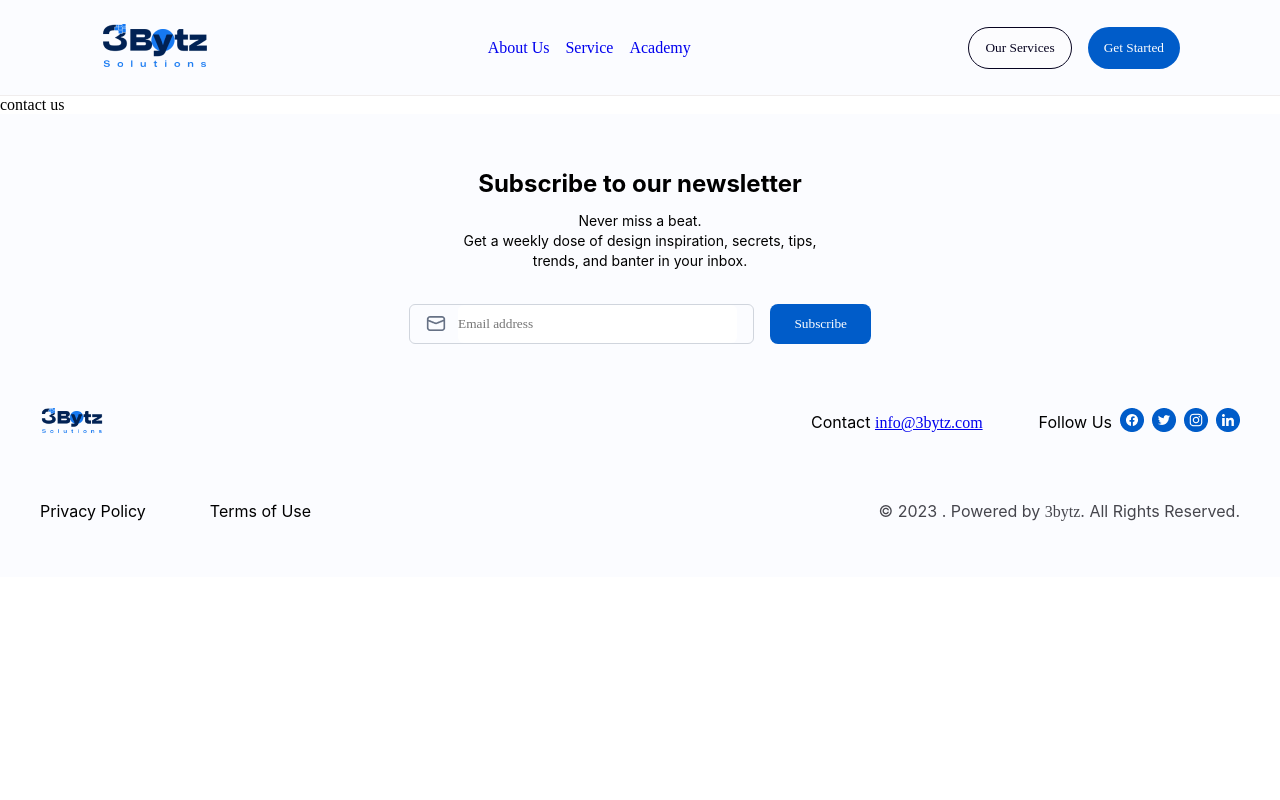
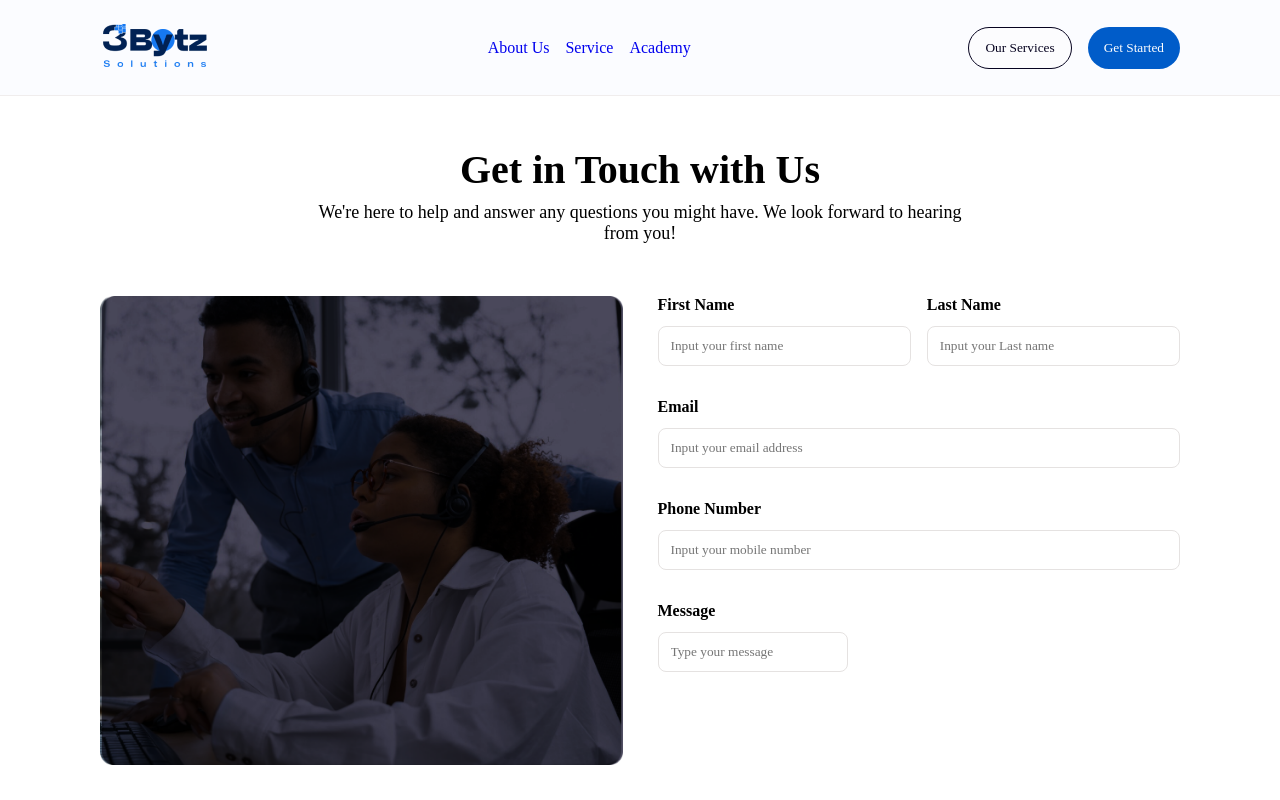
Before and after one commit to M0hamm0d/3bytz, a Vue app: page /contact in a window 1280 px wide. Shown: the top 800 px of the page. Built offline with nearby package versions, Linux system fonts and the light colour scheme.

Commit message:
working on contact page

```diff
--- a/src/views/ContactView.vue
+++ b/src/views/ContactView.vue
@@ -1,3 +1,133 @@
+<script setup></script>
 <template>
-  <div class="">contact us</div>
+  <div class="container">
+    <div class="header">
+      <h1>Get in Touch with Us</h1>
+      <p>
+        We're here to help and answer any questions you might have. We look
+        forward to hearing from you!
+      </p>
+    </div>
+    <div class="location-container">
+      <div class="location">
+        <div class="location-img">
+          <img src="../assets/images/location-logo.png" alt="" />
+        </div>
+        <div class="location-address">
+          <div class="names">
+            <div class="">
+              <h3>First Name</h3>
+              <input type="text" placeholder="Input your first name" />
+            </div>
+            <div class="">
+              <h3>Last Name</h3>
+              <input type="text" placeholder="Input your Last name" />
+            </div>
+          </div>
+          <div class="email">
+            <h3>Email</h3>
+            <input type="text" placeholder="Input your email address" />
+          </div>
+          <div class="phone-no">
+            <h3>Phone Number</h3>
+            <input type="text" placeholder="Input your mobile number" />
+          </div>
+          <div class="message">
+            <h3>Message</h3>
+            <div class="input">
+              <input type="text" placeholder="Type your message" />
+            </div>
+          </div>
+        </div>
+      </div>
+    </div>
+  </div>
 </template>
+<style scoped>
+.container {
+  display: flex;
+  flex-direction: column;
+  padding: 50px 100px 50px 100px;
+  gap: 52px;
+}
+.header {
+  display: flex;
+  flex-direction: column;
+  gap: 8px;
+}
+.header h1 {
+  text-align: center;
+  font-size: 40px;
+  font-weight: 600;
+  line-height: 48px;
+}
+.header p {
+  width: 644px;
+  text-align: center;
+  margin: 0 auto;
+  font-size: 18px;
+}
+.location-container {
+  display: flex;
+  flex-direction: column;
+  gap: 35px;
+}
+.location {
+  display: flex;
+  gap: 35px;
+}
+.location-img {
+  position: relative;
+  width: 100%;
+  flex: 1;
+}
+.location-img img {
+  width: 100%;
+}
+.location-address {
+  flex: 1;
+  display: flex;
+  flex-direction: column;
+  gap: 32px;
+}
+.names {
+  display: flex;
+  gap: 16px;
+}
+.names > div {
+  flex: 1;
+  display: flex;
+  flex-direction: column;
+  gap: 12px;
+}
+.message {
+  display: flex;
+  flex-direction: column;
+  gap: 12px;
+  height: 100%;
+}
+.location-address .message .input {
+  display: flex;
+  flex: 1;
+  align-items: flex-start;
+  height: 100%;
+}
+.message input {
+}
+.email,
+.phone-no {
+  display: flex;
+  flex-direction: column;
+  gap: 12px;
+}
+.location-address h3 {
+  font-size: 16px;
+}
+.location-address input {
+  min-height: 40px;
+  padding: 10px 12px 10px 12px;
+  gap: 10px;
+  border-radius: 8px;
+  border: 1px solid #e5e2e1;
+}
+</style>
--- a/src/views/ProjectView.vue
+++ b/src/views/ProjectView.vue
@@ -149,13 +149,13 @@ import GetInTouch from '@/components/GetInTouch.vue'
           <button class="">Get Started</button>
         </div>
         <div class="standard-plan">
-          <p>*Recomended</p>
+          <p>*Recommended</p>
           <div class="standard-plan-basic">
             <div class="plan-card-header">
-              <p>Premium Plan</p>
+              <p>Standard Plan</p>
               <div class="plan-card-title">
                 <h6>₦</h6>
-                <h1>850k/</h1>
+                <h1>450k/</h1>
                 <p>per month</p>
               </div>
             </div>
@@ -165,59 +165,50 @@ import GetInTouch from '@/components/GetInTouch.vue'
               <div class="what-included-body">
                 <div class="">
                   <div class="">
-                    <img src="../assets/images/check_circle.png" alt="" />
+                    <img src="../assets/images/editor_choice.png" alt="" />
                   </div>
-                  <p>Everything in Standard Plan</p>
+                  <p>Everything in Basic Plan</p>
                 </div>
                 <div class="">
                   <div class="">
-                    <img src="../assets/images/check_circle.png" alt="" />
+                    <img src="../assets/images/editor_choice.png" alt="" />
                   </div>
-                  <p>Up to 12 pages design and development</p>
+                  <p>Up to 8 pages design and development</p>
                 </div>
                 <div class="">
                   <div class="">
-                    <img src="../assets/images/check_circle.png" alt="" />
+                    <img src="../assets/images/editor_choice.png" alt="" />
                   </div>
-                  <p>Offline website usage capability</p>
+                  <p>Enhanced design element and layout</p>
                 </div>
                 <div class="">
                   <div class="">
-                    <img src="../assets/images/check_circle.png" alt="" />
+                    <img src="../assets/images/editor_choice.png" alt="" />
                   </div>
-                  <p>Website downloadability</p>
+                  <p>Security Features</p>
                 </div>
                 <div class="">
                   <div class="">
-                    <img src="../assets/images/check_circle.png" alt="" />
+                    <img src="../assets/images/editor_choice.png" alt="" />
                   </div>
-                  <p>Priority customer support</p>
+                  <p>Google analytics</p>
                 </div>
                 <div class="">
                   <div class="">
-                    <img src="../assets/images/check_circle.png" alt="" />
+                    <img src="../assets/images/editor_choice.png" alt="" />
                   </div>
-                  <p>
-                    On-page and off-page optimization, content optimization, and
-                    link building
-                  </p>
+                  <p>Mobile responsiveness</p>
                 </div>
                 <div class="">
                   <div class="">
-                    <img src="../assets/images/check_circle.png" alt="" />
+                    <img src="../assets/images/editor_choice.png" alt="" />
                   </div>
-                  <p>Regular security audits</p>
-                </div>
-                <div class="">
-                  <div class="">
-                    <img src="../assets/images/check_circle.png" alt="" />
-                  </div>
-                  <p>Dedicated support team</p>
+                  <p>Domain and Hosting</p>
                 </div>
               </div>
             </div>
             <div class="line"></div>
-            <button class="">Start a trial</button>
+            <button class="">Subscribe to plan</button>
           </div>
         </div>
         <div class="basic-plan">
@@ -235,7 +226,7 @@ import GetInTouch from '@/components/GetInTouch.vue'
             <div class="what-included-body">
               <div class="">
                 <div class="">
-                  <img src="../assets/images/check_circle.png" alt="" />
+                  <img src="../assets/images/editor_choice.png" alt="" />
                 </div>
                 <p>Everything in Standard Plan</p>
               </div>
```
Also changed, not shown: src/assets/images/editor_choice.png (added), src/assets/images/location-logo.png (added).
